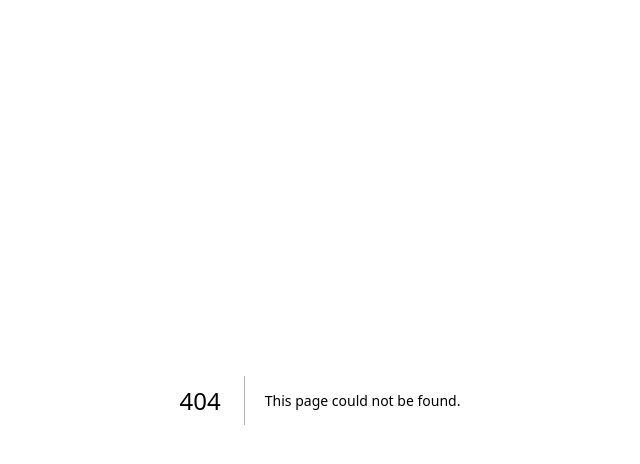
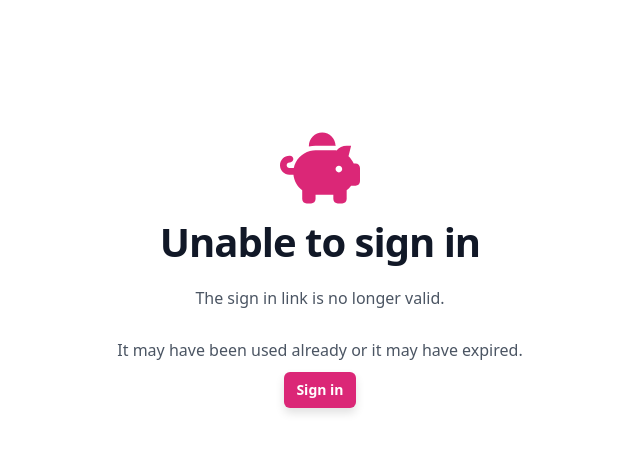
Before and after one commit to tmoreton/trckfi, a Next.js app: page /auth/error in a window 1280 px wide. Before the commit this address had no page. Shown: the top 464 px of the page, without its empty margins (320-960 px from the left). Built offline with nearby package versions, Linux system fonts and the light colour scheme.

Commit message:
add error page

```diff
--- /dev/null
+++ b/pages/auth/error.tsx
@@ -0,0 +1,23 @@
+export default function () {
+  return (
+    <main className="grid min-h-full place-items-center bg-white px-6 py-24 sm:py-32 lg:px-8">
+      <div className="text-center">
+        <svg className="h-20 w-auto mx-auto h-10 w-auto" xmlns="http://www.w3.org/2000/svg" viewBox="0 0 576 512" width="75" height="75" ><path fill="#db2777" d="M400 96l0 .7c-5.3-.4-10.6-.7-16-.7H256c-16.5 0-32.5 2.1-47.8 6c-.1-2-.2-4-.2-6c0-53 43-96 96-96s96 43 96 96zm-16 32c3.5 0 7 .1 10.4 .3c4.2 .3 8.4 .7 12.6 1.3C424.6 109.1 450.8 96 480 96h32l-18.8 75.1c15.8 14.8 28.7 32.8 37.5 52.9H544c17.7 0 32 14.3 32 32v96c0 17.7-14.3 32-32 32H512c-9.1 12.1-19.9 22.9-32 32v64c0 17.7-14.3 32-32 32H416c-17.7 0-32-14.3-32-32V448H256v32c0 17.7-14.3 32-32 32H192c-17.7 0-32-14.3-32-32V416c-34.9-26.2-58.7-66.3-63.2-112H68c-37.6 0-68-30.4-68-68s30.4-68 68-68h4c13.3 0 24 10.7 24 24s-10.7 24-24 24H68c-11 0-20 9-20 20s9 20 20 20H99.2c12.1-59.8 57.7-107.5 116.3-122.8c12.9-3.4 26.5-5.2 40.5-5.2H384zm64 136c0-13.3-10.7-24-24-24s-24 10.7-24 24s10.7 24 24 24s24-10.7 24-24z"/></svg>
+        <h1 className="mt-4 text-3xl font-bold tracking-tight text-gray-900 sm:text-5xl">Unable to sign in</h1>
+        <p className="mt-6 text-base leading-7 text-gray-600">The sign in link is no longer valid.</p>
+        <p className="mt-6 text-base leading-7 text-gray-600">It may have been used already or it may have expired.</p>
+
+        <div className="mt-2 flex items-center justify-center gap-x-6">
+          <a href="/api/auth/signin">
+            <button
+              type="submit"
+              className="flex w-full justify-center rounded-md bg-pink-600 px-3 py-1.5 text-sm font-semibold leading-6 text-white shadow-sm hover:bg-pink-600 focus-visible:outline focus-visible:outline-2 focus-visible:outline-offset-2 focus-visible:outline-pink-600"
+            >
+              Sign in
+            </button>
+          </a>
+        </div>
+      </div>
+    </main>
+  )
+}
```
